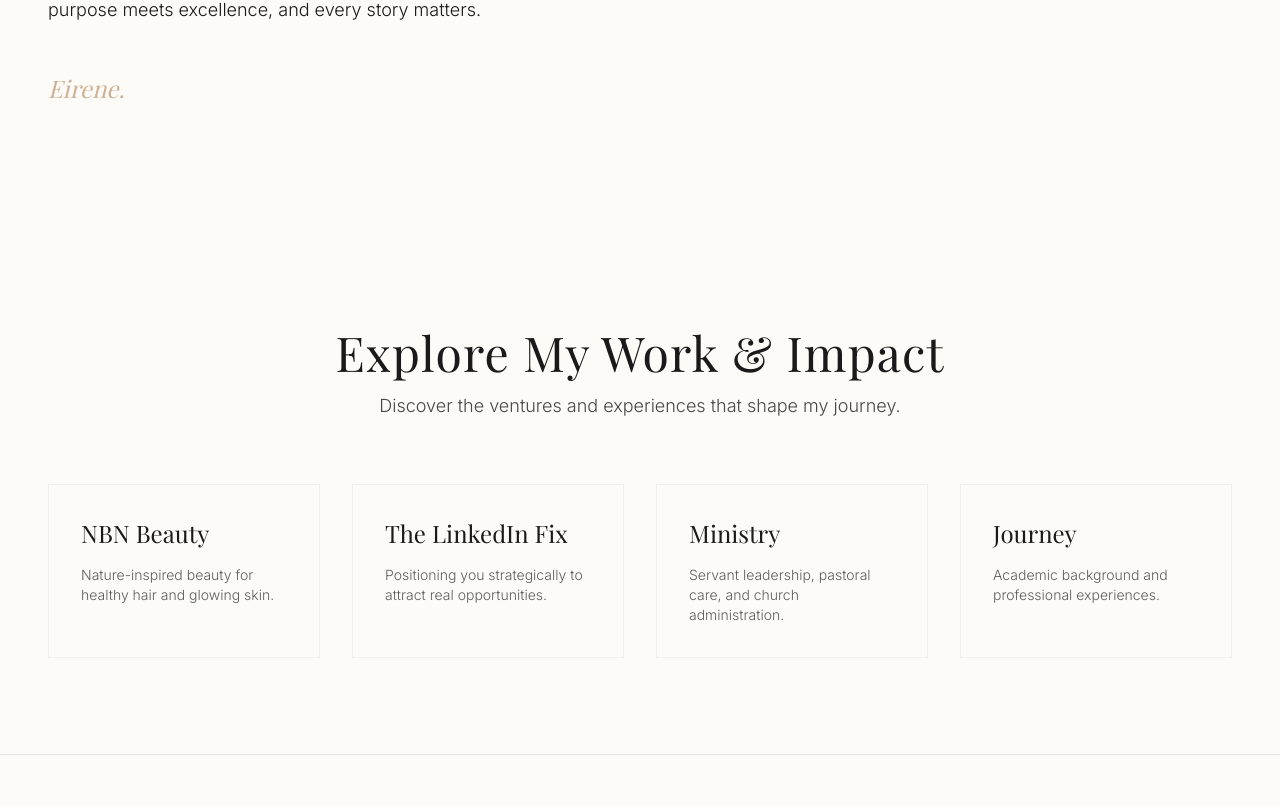
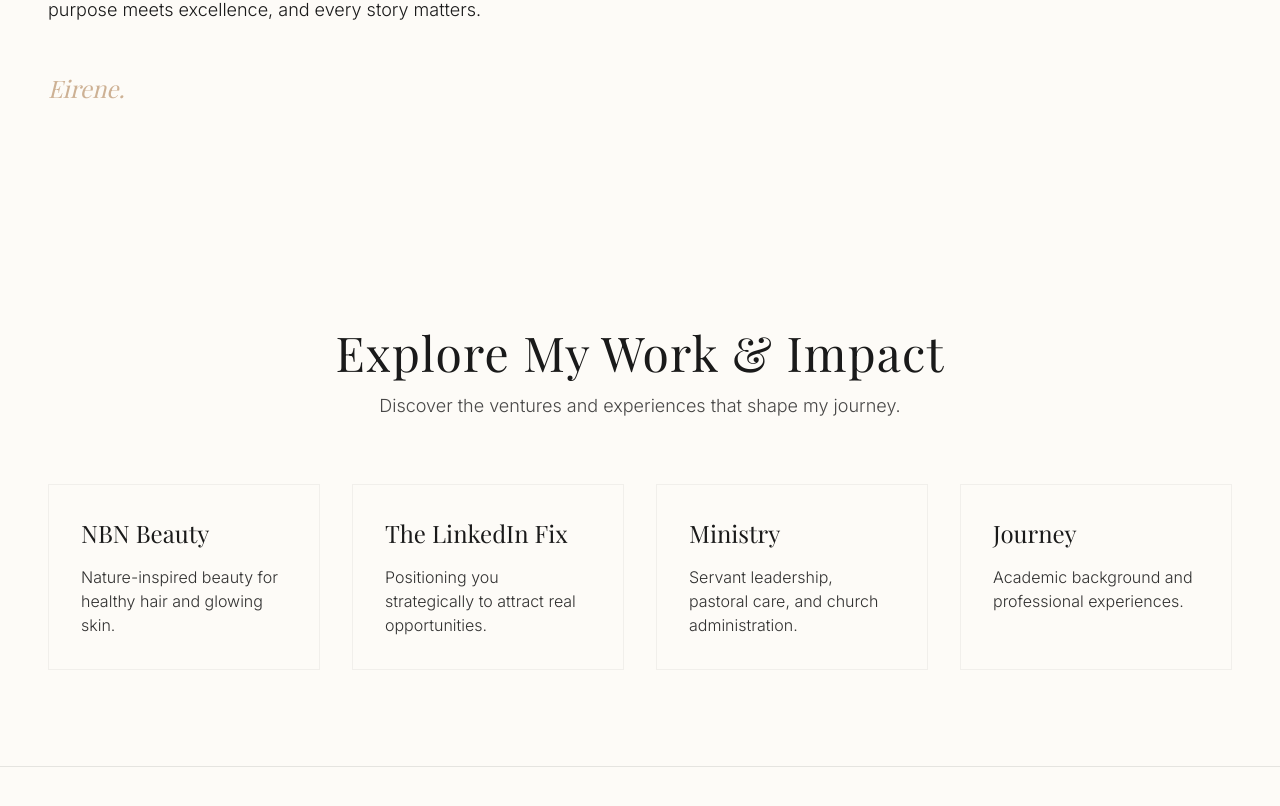
Before and after one commit to kofie1990/eirene-portfolio, a Next.js app: page / in a window 1280 px wide. Shown: the part 2217-3023 px from the top of the page. Built offline with nearby package versions, Linux system fonts and the light colour scheme; a web font is replaced by a local one.

Commit message:
UI/UX changes and paystack

```diff
--- a/src/app/ministry-leadership/page.tsx
+++ b/src/app/ministry-leadership/page.tsx
@@ -20,7 +20,7 @@
               <img
                 src="./ministry.jpeg"
                 alt="Ministry & Leadership"
-                className="w-full h-full object-cover grayscale opacity-90 sepia-[0.2]"
+                className="w-full h-full object-cover opacity-90 sepia-[0.2]"
               />
               <div className="absolute inset-0 border-[8px] border-background/20 rounded-t-full rounded-b-md"></div>
             </div>
--- a/src/app/page.tsx
+++ b/src/app/page.tsx
@@ -21,19 +21,19 @@
         <div className="grid grid-cols-1 md:grid-cols-2 lg:grid-cols-4 gap-8">
           <Link href="/nbn-beauty" className="group block p-8 border border-foreground/5 hover:border-accent/50 hover:bg-foreground/5 transition-all">
             <h3 className="font-serif text-2xl mb-4 group-hover:text-accent transition-colors">NBN Beauty</h3>
-            <p className="text-foreground/70 font-light text-sm">Nature-inspired beauty for healthy hair and glowing skin.</p>
+            <p className="text-foreground/90 font-light text-base">Nature-inspired beauty for healthy hair and glowing skin.</p>
           </Link>
           <Link href="/the-linkedin-fix" className="group block p-8 border border-foreground/5 hover:border-[#0077b5]/50 hover:bg-foreground/5 transition-all">
             <h3 className="font-serif text-2xl mb-4 group-hover:text-[#0077b5] transition-colors">The LinkedIn Fix</h3>
-            <p className="text-foreground/70 font-light text-sm">Positioning you strategically to attract real opportunities.</p>
+            <p className="text-foreground/90 font-light text-base">Positioning you strategically to attract real opportunities.</p>
           </Link>
           <Link href="/ministry-leadership" className="group block p-8 border border-foreground/5 hover:border-[#d4af37]/50 hover:bg-foreground/5 transition-all">
             <h3 className="font-serif text-2xl mb-4 group-hover:text-[#d4af37] transition-colors">Ministry</h3>
-            <p className="text-foreground/70 font-light text-sm">Servant leadership, pastoral care, and church administration.</p>
+            <p className="text-foreground/90 font-light text-base">Servant leadership, pastoral care, and church administration.</p>
           </Link>
           <Link href="/academic-professional-journey" className="group block p-8 border border-foreground/5 hover:border-accent/50 hover:bg-foreground/5 transition-all">
             <h3 className="font-serif text-2xl mb-4 group-hover:text-accent transition-colors">Journey</h3>
-            <p className="text-foreground/70 font-light text-sm">Academic background and professional experiences.</p>
+            <p className="text-foreground/90 font-light text-base">Academic background and professional experiences.</p>
           </Link>
         </div>
       </section>
--- a/src/components/About.tsx
+++ b/src/components/About.tsx
@@ -82,7 +82,7 @@
             <img
               src="https://media.licdn.com/dms/image/v2/D4D03AQFHobsCzMDYfw/profile-displayphoto-crop_800_800/B4DZmf0XQdJUAI-/0/1759322931397?e=1782950400&v=beta&t=-RiJ6yw5PZuXDHrif78FyQKFnDxtDxCiZmMAHfHiyjM"
               alt="Eirene Portrait"
-              className="w-full h-full object-cover grayscale contrast-125"
+              className="w-full h-full object-cover contrast-125"
             />
             <div className="absolute -inset-4 border border-accent/30 -z-10 translate-x-4 translate-y-4"></div>
           </motion.div>
```
